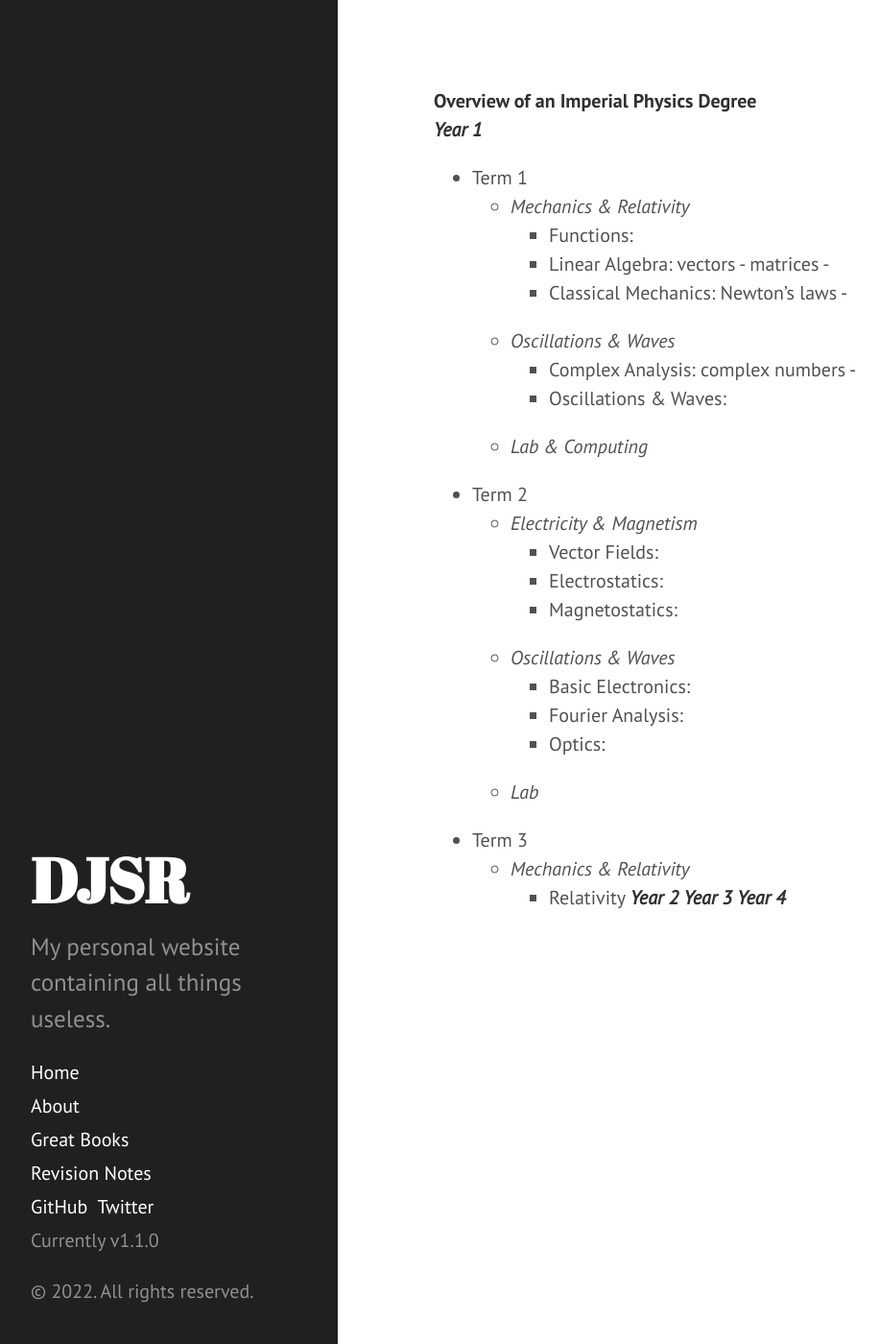
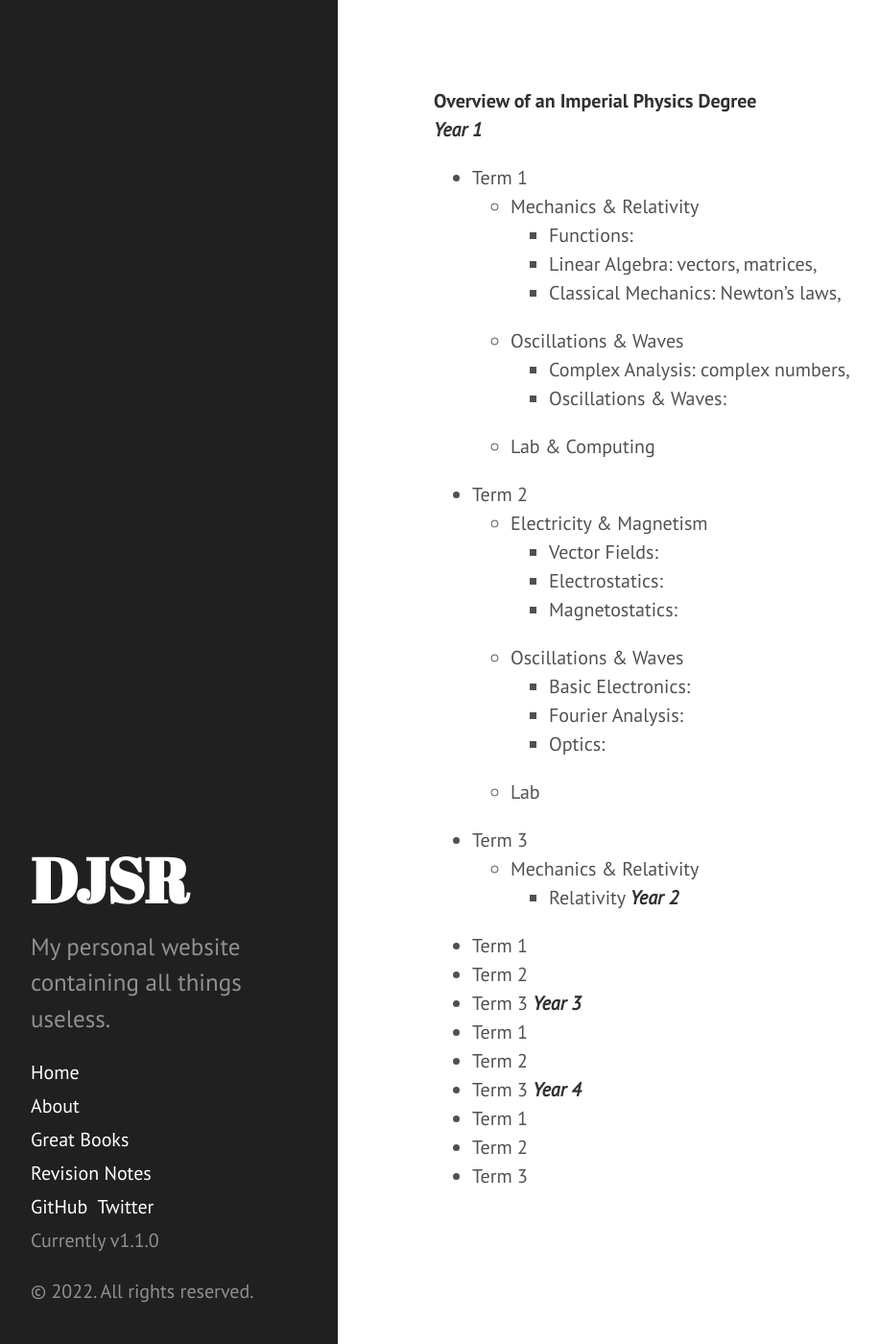
Before and after one commit to dansomrob/dansomrob.github.io, a Jekyll site: the page built from assets/overview.md, in a window 1280 px wide and 1400 px high. Shown: the whole window at 96% size, without its empty margins (8-924 px from the left). Built offline with Jekyll 4.4.1, drawn with Linux system fonts in a browser that asks for light colours; our own code applies the rules of GitHub Pages for plain Markdown files.

Commit message:
Update overview.md

```diff
--- a/assets/overview.md
+++ b/assets/overview.md
@@ -1,27 +1,36 @@
 **Overview of an Imperial Physics Degree**\
 ***Year 1***
 - Term 1
-  - *Mechanics & Relativity*
+  - Mechanics & Relativity
     - Functions:
-    - Linear Algebra: vectors - matrices -
-    - Classical Mechanics: Newton's laws -
-  - *Oscillations & Waves*
-    - Complex Analysis: complex numbers -
+    - Linear Algebra: vectors, matrices,
+    - Classical Mechanics: Newton's laws,
+  - Oscillations & Waves
+    - Complex Analysis: complex numbers,
     - Oscillations & Waves:
-  - *Lab & Computing*
+  - Lab & Computing
 - Term 2
-  - *Electricity & Magnetism*
+  - Electricity & Magnetism
     - Vector Fields:
     - Electrostatics:
     - Magnetostatics:
-  - *Oscillations & Waves*
+  - Oscillations & Waves
     - Basic Electronics:
     - Fourier Analysis:
     - Optics:
-  - *Lab*
+  - Lab
 - Term 3
-  - *Mechanics & Relativity*
+  - Mechanics & Relativity
     - Relativity
 ***Year 2***
+- Term 1
+- Term 2
+- Term 3
 ***Year 3***
+- Term 1
+- Term 2
+- Term 3
 ***Year 4***
+- Term 1
+- Term 2
+- Term 3
```
